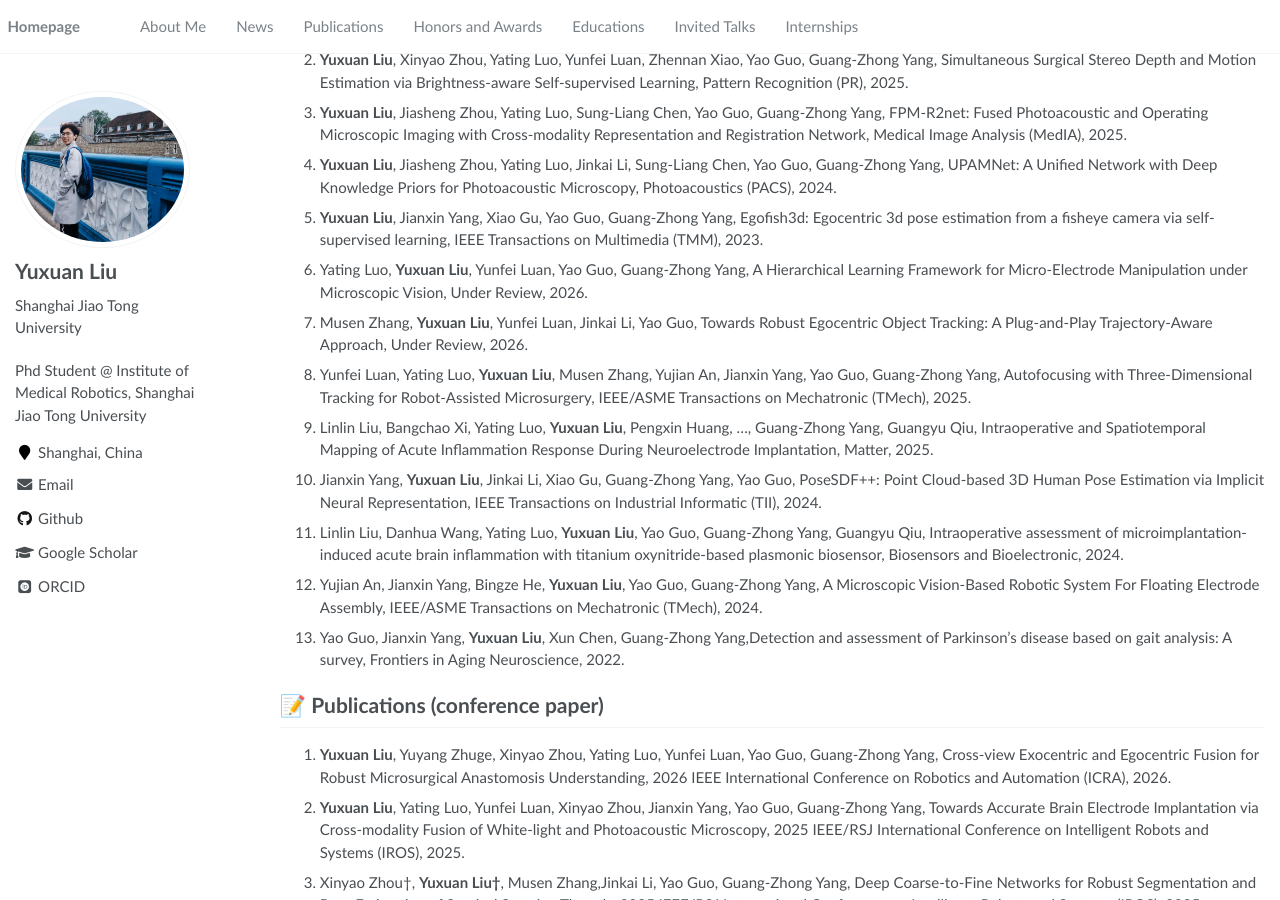
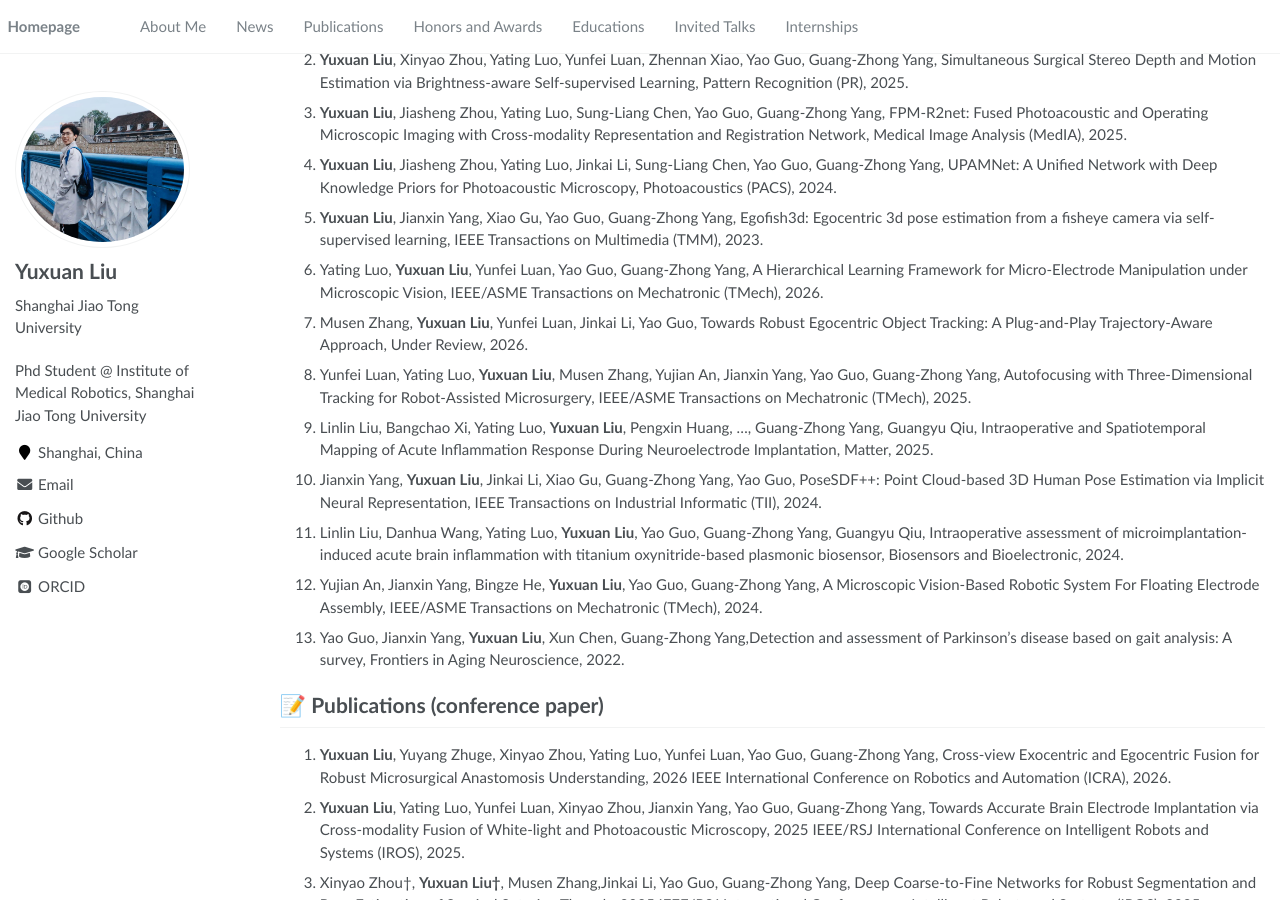
Before and after one commit to Lrnyux/Lrnyux.github.io, a Jekyll site: the page built from _pages/about.md, in a window 1280 px wide and 900 px high, scrolled down 462 px. Built offline with Jekyll 4.4.1, drawn with Linux system fonts in a browser that asks for light colours; some web fonts are replaced.

Commit message:
Update about.md

```diff
--- a/_pages/about.md
+++ b/_pages/about.md
@@ -37,7 +37,7 @@ via Brightness-aware Self-supervised Learning, Pattern Recognition (PR), 2025.
 1. **Yuxuan Liu**, Jiasheng Zhou, Yating Luo, Sung-Liang Chen, Yao Guo, Guang-Zhong Yang, FPM-R2net: Fused Photoacoustic and Operating Microscopic Imaging with Cross-modality Representation and Registration Network, Medical Image Analysis (MedIA), 2025.
 1. **Yuxuan Liu**, Jiasheng Zhou, Yating Luo, Jinkai Li, Sung-Liang Chen, Yao Guo, Guang-Zhong Yang, UPAMNet: A Unified Network with Deep Knowledge Priors for Photoacoustic Microscopy, Photoacoustics (PACS), 2024.
 1. **Yuxuan Liu**, Jianxin Yang, Xiao Gu, Yao Guo, Guang-Zhong Yang, Egofish3d: Egocentric 3d pose estimation from a fisheye camera via self-supervised learning, IEEE Transactions on Multimedia (TMM), 2023.
-1. Yating Luo, **Yuxuan Liu**, Yunfei Luan, Yao Guo, Guang-Zhong Yang, A Hierarchical Learning Framework for Micro-Electrode Manipulation under Microscopic Vision, Under Review, 2026.
+1. Yating Luo, **Yuxuan Liu**, Yunfei Luan, Yao Guo, Guang-Zhong Yang, A Hierarchical Learning Framework for Micro-Electrode Manipulation under Microscopic Vision, IEEE/ASME Transactions on Mechatronic (TMech), 2026.
 1. Musen Zhang, **Yuxuan Liu**, Yunfei Luan, Jinkai Li, Yao Guo, Towards Robust Egocentric Object Tracking: A Plug-and-Play Trajectory-Aware Approach, Under Review, 2026.
 1. Yunfei Luan, Yating Luo, **Yuxuan Liu**, Musen Zhang, Yujian An, Jianxin Yang, Yao Guo, Guang-Zhong Yang, Autofocusing with Three-Dimensional Tracking for Robot-Assisted Microsurgery, IEEE/ASME Transactions on Mechatronic (TMech), 2025.
 1. Linlin Liu, Bangchao Xi, Yating Luo, **Yuxuan Liu**, Pengxin Huang, ..., Guang-Zhong Yang, Guangyu Qiu, Intraoperative and Spatiotemporal Mapping of Acute Inflammation Response During Neuroelectrode Implantation, Matter, 2025.
```
